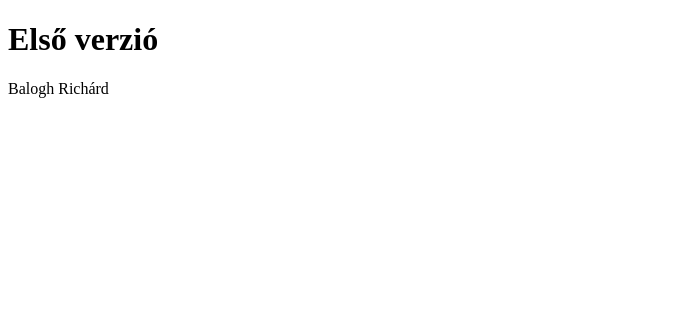
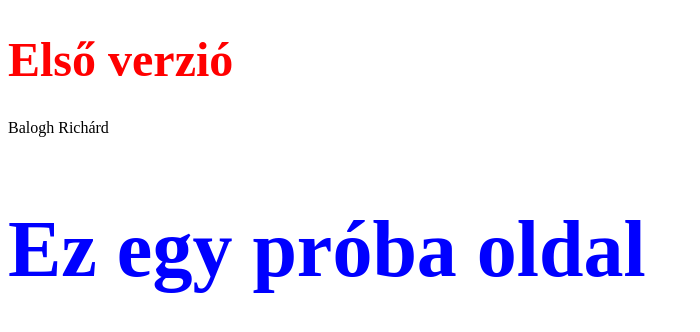
Before and after one commit to Richie000562/els--pr-ba-projekt, a plain HTML site: page index.html in a window 1280 px wide. Shown: the whole page, without its empty margins (0-700 px from the left). Drawn offline with Linux system fonts and the light colour scheme.

Commit message:
Elso projekt: Add index.css

```diff
--- a/index.html
+++ b/index.html
@@ -4,9 +4,11 @@
     <meta charset="UTF-8">
     <meta name="viewport" content="width=h1, initial-scale=1.0">
     <title>Document</title>
+    <link rel="stylesheet" href="stilus/index.css">
 </head>
 <body>
     <h1>Első verzió</h1>
     <p>Balogh Richárd</p>
+    <h2>Ez egy próba oldal</h2>
 </body>
 </html>
--- /dev/null
+++ b/stilus/index.css
@@ -0,0 +1,8 @@
+h1{
+    color: red;
+    font-size: 3rem;
+}
+h2{
+    color: blue;
+    font-size: 5rem;
+}
```
